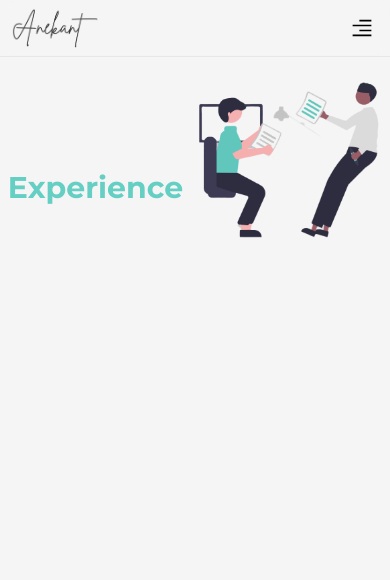
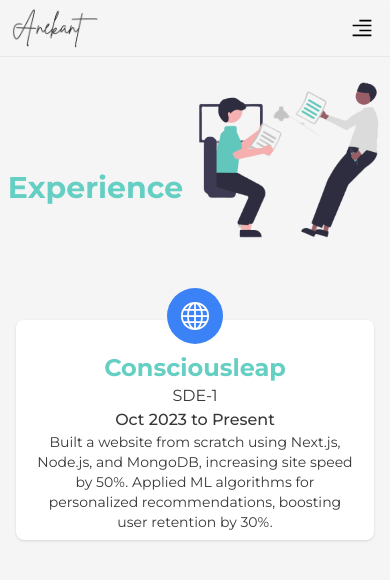
Before and after one commit to Anekantjainsagar/PortfolioWebsite, a Next.js app: page /experience in a window 390 px wide. Shown: the top 580 px of the page. Built offline with nearby package versions, Linux system fonts and the light colour scheme.

Commit message:
Exp section done

```diff
--- a/src/app/experience/page.jsx
+++ b/src/app/experience/page.jsx
@@ -10,94 +10,54 @@
 
 const ExperienceSection = () => {
   let t1 = gsap.timeline();
-  useEffect(() => {
+  const animateBox = (boxId, xStart, xEnd, startTrigger, endTrigger) => {
     t1.fromTo(
-      "#leftBox1",
+      `#${boxId}`,
       {
         opacity: 0,
-        x: -200,
+        x: xStart,
       },
       {
-        x: 0,
+        x: xEnd,
         opacity: 1,
         zIndex: 0,
         duration: 3,
         ease: "none",
         scrollTrigger: {
           scrub: 1,
-          start: "top 30%",
-          end: "top 25%",
-          trigger: "#leftBox1",
+          start: startTrigger,
+          end: endTrigger,
+          trigger: `#${boxId}`,
+          // markers: {
+          //   startColor: "green",
+          //   endColor: "red",
+          //   fontSize: "18px",
+          //   fontWeight: "bold",
+          //   indent: 20,
+          // },
         },
       }
-    )
-      .fromTo(
-        "#rightBox1",
-        {
-          opacity: 0,
-          x: 200,
-        },
-        {
-          x: 0,
-          opacity: 1,
-          zIndex: 0,
-          duration: 3,
-          ease: "none",
-          scrollTrigger: {
-            scrub: 1,
-            start: "top 30%",
-            end: "top 25%",
-            trigger: "#rightBox1",
-          },
+    );
+  };
+
+  useEffect(() => {
+    for (let i = 0; i < experience.length; i++) {
+      animateBox(
+        `box${i + 1}`,
+        i % 2 == 0 ? 200 : -200,
+        0,
+        "top 50%",
+        "top 70%"
+      );
     }
-      )
-      .fromTo(
-        "#leftBox2",
-        {
-          opacity: 0,
-          x: -200,
-        },
-        {
-          x: 0,
-          opacity: 1,
-          zIndex: 0,
-          duration: 3,
-          ease: "none",
-          scrollTrigger: {
-            scrub: 1,
-            start: "top 50%",
-            end: "top 30%",
-            trigger: "#leftBox2",
-          },
-        }
-      )
-      .fromTo(
-        "#rightBox2",
-        {
-          opacity: 0,
-          x: 200,
-        },
-        {
-          x: 0,
-          opacity: 1,
-          zIndex: 0,
-          duration: 3,
-          ease: "none",
-          scrollTrigger: {
-            scrub: 1,
-            start: "top 90%",
-            end: "top 50%",
-            trigger: "#rightBox2",
-          },
-        }
-      )
-      .fromTo(
+
+    t1.fromTo(
       "#height",
       {
         height: "0px",
       },
       {
-          height: "1200px",
+        height: "1700px",
         zIndex: 0,
         duration: 3,
         ease: "none",
@@ -166,11 +126,11 @@
           <div className="relative">
             <div
               id="height"
-              className="height absolute hidden w-1 h-full transform -translate-x-1/2 bg-grey lg:block left-1/2"
+              className="height absolute hidden mt-2 w-1 h-full transform -translate-x-1/2 bg-grey lg:block left-1/2"
             ></div>
             <div className="space-y-2 lg:space-y-4">
               {experience.map((e, i) => {
-                return <Card e={e} key={i} />;
+                return <Card e={e} key={i} i={i + 1} />;
               })}
             </div>
           </div>
@@ -180,28 +140,34 @@
   );
 };
 
-const Card = ({ e }) => {
+const Card = ({ e, i }) => {
   return (
-    <div id={e?.class}>
-      <div className="flex flex-col items-center">
+    <div id={`box${i}`}>
+      <div
+        onClick={(element) => {
+          element.preventDefault();
+          if (e?.url) {
+            window.open(e?.url);
+          }
+        }}
+        className="flex flex-col cursor-pointer items-center"
+      >
         <div
           className={`flex items-center ${
-            e?.class.toLowerCase().includes("right")
-              ? "justify-center md:justify-end"
-              : "justify-center md:justify-start"
+            i % 2 == 0
+              ? "justify-center md:justify-start"
+              : "justify-center md:justify-end"
           } w-full mx-auto`}
         >
           <div
             className={`w-full lg:w-1/2 ${
-              e?.class.toLowerCase().includes("right") ? "md:pl-8" : "md:pr-8"
+              i % 2 == 0 ? "md:pr-10" : "md:pl-10"
             }`}
           >
-            <div className="relative flex-1 mb-10 bg-white rounded shadow lg:mb-8 dark:bg-white greyHover cursor-pointer">
+            <div className="relative flex-1 mb-10 bg-white rounded-lg shadow lg:mb-8 dark:bg-white greyHover cursor-pointer">
               <div
                 className={`static md:absolute inline-block w-4 overflow-hidden -translate-y-1/2 top-3 ${
-                  !e?.class.toLowerCase().includes("right")
-                    ? "-right-4"
-                    : "-left-4 rotate-[180deg] mt-4"
+                  i % 2 == 0 ? "-right-4" : "-left-4 rotate-[180deg] mt-4"
                 }`}
               >
                 <div
@@ -212,7 +178,7 @@
                 {/* content */}
                 <div
                   className={`flex flex-col flex-wrap px-4 ${
-                    !e?.class.toLowerCase().includes("right")
+                    i % 2 == 0
                       ? "text-center md:text-end"
                       : "text-center md:text-start"
                   }`}
--- /dev/null
+++ b/src/app/hackathon/page.jsx
@@ -0,0 +1,45 @@
+import React, { useEffect, useRef } from "react";
+import { gsap } from "gsap";
+import ScrollTrigger from "gsap/ScrollTrigger";
+
+// Register ScrollTrigger plugin
+gsap.registerPlugin(ScrollTrigger);
+
+const FadeInAnimation = () => {
+  let ref = useRef(null);
+
+  useEffect(() => {
+    const element = ref.current;
+
+    // Create a GSAP timeline for the animation
+    let tl = gsap.timeline({
+      scrollTrigger: {
+        trigger: element,
+        start: "top 80%", // start the animation when 80% of the element is in view
+        end: "bottom top", // end when the top of the element exits the viewport
+        scrub: true, // smooth scrubbing effect
+        markers: true, // for testing, to visualize the trigger and animation range
+      },
+    });
+
+    // Initial state before the animation
+    gsap.set(element, { opacity: 0, scale: 0.8 });
+
+    // Define the animation
+    tl.to(element, {
+      opacity: 1,
+      scale: 1,
+      duration: 1,
+      ease: "power4.out", // easing function
+    });
+  }, []);
+
+  return (
+    <div ref={ref} className="text-center py-24">
+      <h2 className="text-3xl font-bold mb-4">Fade In Animation</h2>
+      <p className="text-lg">Scroll down to see the animation!</p>
+    </div>
+  );
+};
+
+export default FadeInAnimation;
--- a/src/app/json/experience.js
+++ b/src/app/json/experience.js
@@ -1,25 +1,53 @@
 const experience = [
   {
+    name: "Consciousleap",
+    title: "SDE-1",
+    timeline: "Oct 2023 to Present",
+    about:
+      "Built a website from scratch using Next.js, Node.js, and MongoDB, increasing site speed by 50%. Applied ML algorithms for personalized recommendations, boosting user retention by 30%.",
+    url: "https://drive.google.com/file/d/1NJz3IIOqngdhfdQikCF3dVpNLQrHTurp/view",
+  },
+  {
+    name: "Trubuddies",
+    title: "MERN Stack Developer - Freelancer",
+    timeline: "Oct 2023 to Current",
+    about:
+      "As a freelance MERN stack developer at Trubuddies, I delivered high-quality projects, enhanced features for 25% increased user engagement, and maintained strong client collaboration, ensuring project excellence and precision.",
+  },
+  {
+    name: "Master Mind Securities",
+    title: "Frontend Developer - Freelancer",
+    timeline: "Mar 2024 to Apr 2024",
+    about:
+      "As a freelance frontend developer at Master Mind Securities, I completed their website in 15 days, delivering high-quality work and enhancing user engagement through improved features and design.",
+  },
+  {
+    name: "Raj Sarees Enterprises",
+    title: "Full Stack Web Developer - Freelancer",
+    timeline: "Feb 2024 to Mar 2024",
+    about:
+      "As a freelance developer for Raj Sarees Enterprises, I created their e-commerce website in 1 month, delivering high-quality work and enhancing user engagement through improved features and design.",
+  },
+  {
     name: "Tap Karo",
-    title: "Full Stack Web Developer - Freelancer",
-    timeline: "Aug 2023 to Current",
-    class: "leftBox1",
+    title: "MERN Stack Web Developer - Freelancer",
+    timeline: "Aug 2023 to Nov 2023",
     about:
-      "As a freelance full-stack developer for Tap Karo, I proudly designed and developed their entire website, now live at tapkaro.com. Currently, I continue to serve and maintain the site, ensuring seamless functionality and an excellent user experience.",
+      "I served as a full stack web developer at Tapkaro, focusing on NFC card-based solutions and contributing to the development and enhancement of their website.",
   },
   {
     name: "OLL.co",
     title: "MERN Stack Web Developer",
     timeline: "Aug 2022 to June 2023",
-    class: "rightBox1",
+    url: "https://drive.google.com/file/d/1w6PyFv294Aa_Kv-7cRs0k02SP5g-kZQS/view",
     about:
-      "During my 10-month internship at Oll.co, I crafted a dynamic admin panel, optimizing team management for seamless operations. Nine months online and one month offline experience enabled effective collaboration and a user-friendly interface. Proud of the lasting impact and growth it brought.",
+      "At oll.co, starting as an intern, I advanced to full-time, leveraging MERN Stack and API solutions for a 30% productivity boost. Transitioning on-site strengthened team collaboration and project outcomes.",
   },
   {
     name: "Sveltose Technologies Pvt. Ltd",
     title: "Full Stack Web Developer",
     timeline: "Aug 2023 to July 2023",
-    class: "leftBox2",
+    url: "https://drive.google.com/file/d/1lAWlOtXrEz2o0uJyRw2ONHBYbXY61R6k/view",
     about:
       "At Sveltose Technologies Pvt. Ltd., I enjoyed a one-month, full-time, in-office role as a full-stack web developer. Collaborating with seasoned senior developers, I contributed to web projects, enriching my expertise and teamwork skills.",
   },
@@ -27,7 +55,6 @@
     name: "Page Infinity",
     title: "React Native Developer",
     timeline: "July 2022 to Aug 2022",
-    class: "rightBox2",
     about:
       "During a one-month online internship at Page Infinity Company, I created a captivating mobile app using React Native. Guided by a supportive team, I honed my skills and embraced the world of software development.",
   },
--- a/src/app/page.jsx
+++ b/src/app/page.jsx
@@ -176,7 +176,7 @@
             <div className="flex items-center ml-1">
               <Link
                 href={
-                  "https://drive.google.com/file/d/1jUYOnaWPzWN4GSgWO25X6jtchBLcS5Jp/view?usp=sharing"
+                  "https://drive.google.com/file/d/1vJW6ZVb9eN2ScTW8e_ZS9awnmJ-H5rUS/view?usp=sharing"
                 }
                 target="blank"
                 style={{ transition: "all 0.25s ease-in-out" }}
```
Also changed, not shown: src/app/projects/page.jsx (+1 -7 lines). Lines whose indentation alone changed are shown as unchanged.
